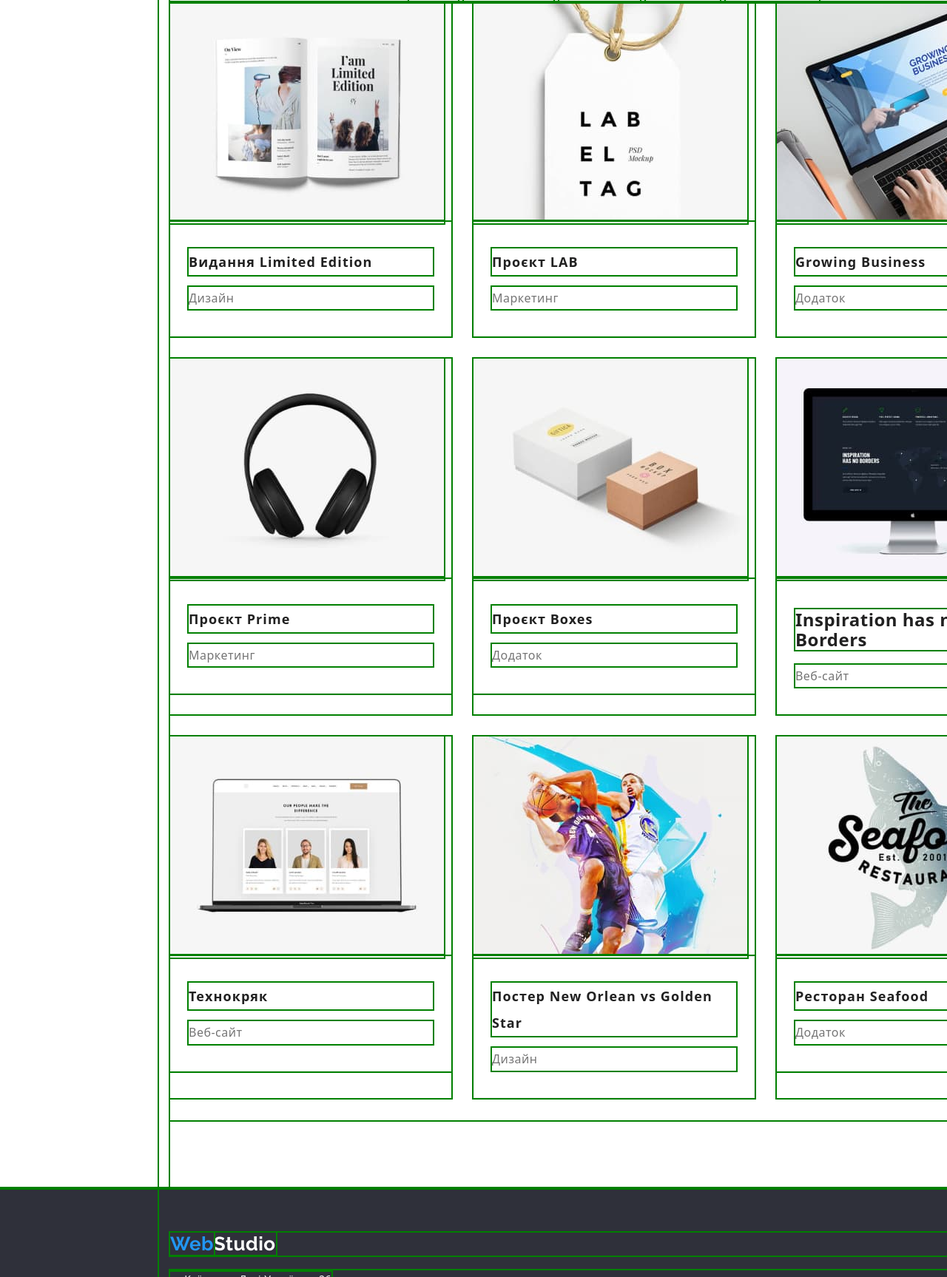
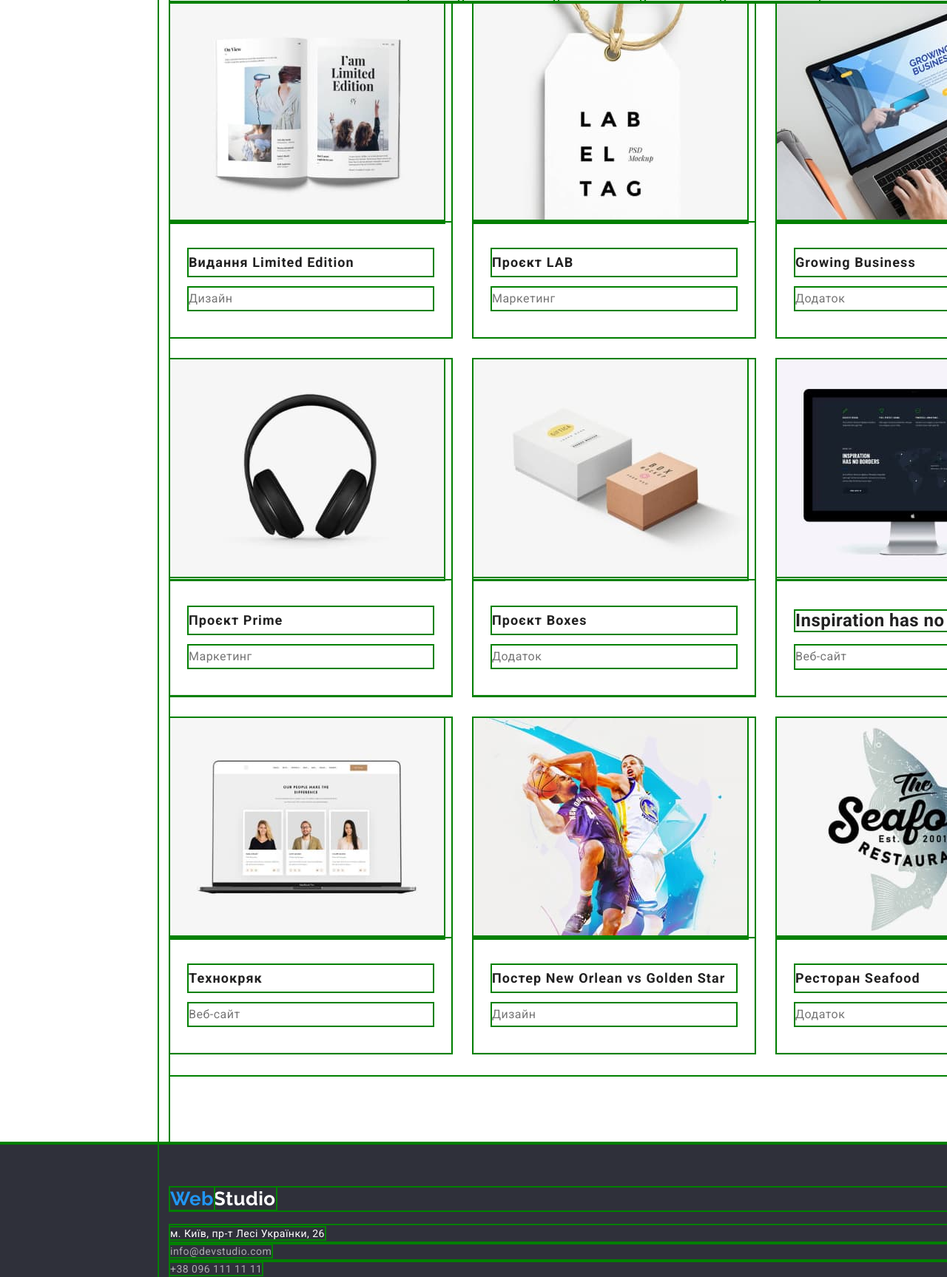
Before and after one commit to BohdanKozin/homework3, a plain HTML site: page portfolio.html in a window 1280 px wide. Shown: the part 261-1988 px from the top of the page at 74% size. Drawn offline with nearby package versions, Linux system fonts and the light colour scheme.

Commit message:
zminy normalaiz

```diff
--- a/index.html
+++ b/index.html
@@ -6,10 +6,11 @@
   <meta http-equiv="X-UA-Compatible" content="IE=edge" />
   <meta name="viewport" content="width=device-width, initial-scale=1.0" />
   <title>студія</title>
-  <link rel="stylesheet" href="styles/styles.css">
+
   <link rel="stylesheet" href="https://cdnjs.cloudflare.com/ajax/libs/modern-normalize/1.1.0/modern-normalize.min.css">
   <link href="https://fonts.googleapis.com/css2?family=Raleway:wght@700&family=Roboto:wght@400;500;700;900&display=swap"
     rel="stylesheet">
+  <link rel="stylesheet" href="styles/styles.css">
 </head>
 
 <body>
--- a/portfolio.html
+++ b/portfolio.html
@@ -6,12 +6,13 @@
     <meta http-equiv="X-UA-Compatible" content="IE=edge" />
     <meta name="viewport" content="width=device-width, initial-scale=1.0" />
     <title>студія</title>
-    <link rel="stylesheet" href="styles/styles.css">
+
     <link rel="stylesheet"
-        href="https://cdnjs.cloudflare.com/ajax/libs/modern-normalize/1.1.0/modern-normalize.min.css">
+        href="https://cdnjs.cloudflare.com/ajax/libs/modern-normalize/1.1.0/modern-normalize.min.css" />
     <link
         href="https://fonts.googleapis.com/css2?family=Raleway:wght@700&family=Roboto:wght@400;500;700;900&display=swap"
-        rel="stylesheet">
+        rel="stylesheet" />
+    <link rel="stylesheet" href="styles/styles.css" />
 </head>
 
 <body>
@@ -22,98 +23,114 @@
                 <a class="Logo logo-header" href="index.html"><span class="logospan">Web</span>Studio</a>
                 <nav>
                     <ul class="nav-list list">
-                        <li class="link"><a href="index.html" class="nav-knopky activ corrent">Студія</a></li>
-                        <li class="link"><a href="portfolio.html" class="nav-knopky ">Портфоліо</a></li>
-                        <li class="link"><a href="#" class="nav-knopky ">Контакти</a></li>
+                        <li class="link">
+                            <a href="index.html" class="nav-knopky activ corrent">Студія</a>
+                        </li>
+                        <li class="link">
+                            <a href="portfolio.html" class="nav-knopky">Портфоліо</a>
+                        </li>
+                        <li class="link"><a href="#" class="nav-knopky">Контакти</a></li>
                     </ul>
                 </nav>
                 <ul class="communication list kontakt-list">
-                    <li class="link"><a href="mailto:info@devstudio.com"
-                            class="communication communication-mail">info@devstudio.com</a></li>
-                    <li class="link"><a href="tel:+380961111111" class="communication communication-tel">+38 096 111 11
-                            11</a>
+                    <li class="link">
+                        <a href="mailto:info@devstudio.com"
+                            class="communication communication-mail">info@devstudio.com</a>
+                    </li>
+                    <li class="link">
+                        <a href="tel:+380961111111" class="communication communication-tel">+38 096 111 11 11</a>
                     </li>
                 </ul>
             </div>
         </div>
-
     </header>
 
     <!-- main  -->
     <main>
-
         <h1 class="title-galety list">Gallery</h1>
         <section class="conteiner">
             <div class="galeria">
                 <div class="battons">
                     <ul class="list btn-list">
-                        <li class="bnt-link"><button type="button" class="bnt-portfolio">Усі</button></li>
-                        <li class="bnt-link"><button type="button" class="bnt-portfolio">Веб-сайти</button></li>
-                        <li class="bnt-link"><button type="button" class="bnt-portfolio">Додатки</button></li>
-                        <li class="bnt-link"><button type="button" class="bnt-portfolio">Дизайн</button></li>
-                        <li class="bnt-link"><button type="button" class="bnt-portfolio">Маркетинг</button></li>
+                        <li class="bnt-link">
+                            <button type="button" class="bnt-portfolio">Усі</button>
+                        </li>
+                        <li class="bnt-link">
+                            <button type="button" class="bnt-portfolio">Веб-сайти</button>
+                        </li>
+                        <li class="bnt-link">
+                            <button type="button" class="bnt-portfolio">Додатки</button>
+                        </li>
+                        <li class="bnt-link">
+                            <button type="button" class="bnt-portfolio">Дизайн</button>
+                        </li>
+                        <li class="bnt-link">
+                            <button type="button" class="bnt-portfolio">Маркетинг</button>
+                        </li>
                     </ul>
                 </div>
                 <div>
                     <ul class="list list-portfolio">
-                        <li class="list-portfolio-icon"><a href="#"><img src="./images/macbok1.jpg" alt="Ноутбук"
-                                    width="370"></a>
+                        <li class="list-portfolio-icon">
+                            <a href="#"><img src="./images/macbok1.jpg" alt="Ноутбук" width="370" /></a>
                             <div class="portfolio-icon-text">
                                 <h2 class="title-portfolio">Технокряк</h2>
                                 <p class="text-portfolio">Веб-сайт</p>
                             </div>
                         </li>
-                        <li class="list-portfolio-icon"><a href="#"><img src="./images/basketbol2.jpg"
-                                    alt="Баскетболісти" width="370"></a>
+                        <li class="list-portfolio-icon">
+                            <a href="#"><img src="./images/basketbol2.jpg" alt="Баскетболісти" width="370" /></a>
                             <div class="portfolio-icon-text">
-                                <h2 class="title-portfolio">Постер New Orlean vs Golden Star</h2>
+                                <h2 class="title-portfolio">
+                                    Постер New Orlean vs Golden Star
+                                </h2>
                                 <p class="text-portfolio">Дизайн</p>
                             </div>
                         </li>
-                        <li class="list-portfolio-icon"><a href="#"><img src="./images/imege3.jpg"
-                                    alt="Малюнок з надписом" width="370"></a>
+                        <li class="list-portfolio-icon">
+                            <a href="#"><img src="./images/imege3.jpg" alt="Малюнок з надписом" width="370" /></a>
                             <div class="portfolio-icon-text">
                                 <h2 class="title-portfolio">Ресторан Seafood</h2>
                                 <p class="text-portfolio">Додаток</p>
                             </div>
                         </li>
-                        <li class="list-portfolio-icon"><a href="#"><img src="./images/naushnik4.jpg" alt="Навушники"
-                                    width="370"></a>
+                        <li class="list-portfolio-icon">
+                            <a href="#"><img src="./images/naushnik4.jpg" alt="Навушники" width="370" /></a>
                             <div class="portfolio-icon-text">
                                 <h2 class="title-portfolio">Проєкт Prime</h2>
                                 <p class="text-portfolio">Маркетинг</p>
                             </div>
                         </li>
-                        <li class="list-portfolio-icon"><a href="#"><img src="./images/box5.jpg" alt="Дві коробки"
-                                    width="370"></a>
+                        <li class="list-portfolio-icon">
+                            <a href="#"><img src="./images/box5.jpg" alt="Дві коробки" width="370" /></a>
                             <div class="portfolio-icon-text">
                                 <h2 class="title-portfolio">Проєкт Boxes</h2>
                                 <p class="text-portfolio">Додаток</p>
                             </div>
                         </li>
-                        <li class="list-portfolio-icon"><a href="#"><img src="./images/monitor6.jpg" alt="Монітор apple"
-                                    width="370"></a>
+                        <li class="list-portfolio-icon">
+                            <a href="#"><img src="./images/monitor6.jpg" alt="Монітор apple" width="370" /></a>
                             <div class="portfolio-icon-text">
                                 <h2>Inspiration has no Borders</h2>
                                 <p class="text-portfolio">Веб-сайт</p>
                             </div>
                         </li>
-                        <li class="list-portfolio-icon"><a href="#"><img src="./images/book7.jpg" alt="Книжка"
-                                    width="370"></a>
+                        <li class="list-portfolio-icon">
+                            <a href="#"><img src="./images/book7.jpg" alt="Книжка" width="370" /></a>
                             <div class="portfolio-icon-text">
                                 <h2 class="title-portfolio">Видання Limited Edition</h2>
                                 <p class="text-portfolio">Дизайн</p>
                             </div>
                         </li>
-                        <li class="list-portfolio-icon"><a href="#"><img src="./images/amulet8.jpg"
-                                    alt="Амулет з надписом" width="370"></a>
+                        <li class="list-portfolio-icon">
+                            <a href="#"><img src="./images/amulet8.jpg" alt="Амулет з надписом" width="370" /></a>
                             <div class="portfolio-icon-text">
                                 <h2 class="title-portfolio">Проєкт LAB</h2>
                                 <p class="text-portfolio">Маркетинг</p>
                             </div>
                         </li>
-                        <li class="list-portfolio-icon"><a href="#"><img src="./images/jobbuk9.jpg"
-                                    alt="Робота на ноутбукі" width="370"></a>
+                        <li class="list-portfolio-icon">
+                            <a href="#"><img src="./images/jobbuk9.jpg" alt="Робота на ноутбукі" width="370" /></a>
                             <div class="portfolio-icon-text">
                                 <h2 class="title-portfolio">Growing Business</h2>
                                 <p class="text-portfolio">Додаток</p>
@@ -123,14 +140,14 @@
                 </div>
             </div>
         </section>
-
     </main>
 
     <!-- footer -->
     <footer class="footer">
         <div class="conteiner conteiner-footer">
-            <div class="logo-wraper"><a class="Logo logospan-footer" href="index.html"><span
-                        class="logospan">Web</span>Studio</a></div>
+            <div class="logo-wraper">
+                <a class="Logo logospan-footer" href="index.html"><span class="logospan">Web</span>Studio</a>
+            </div>
 
             <address>
                 <ul class="address-list list">
@@ -143,7 +160,9 @@
                         <a href="mailto:info@devstudio.com" target="_blank"
                             class="communication-footer">info@devstudio.com</a>
                     </li>
-                    <li><a href="tel:+380961111111" class="communication-footer">+38 096 111 11 11</a></li>
+                    <li>
+                        <a href="tel:+380961111111" class="communication-footer">+38 096 111 11 11</a>
+                    </li>
                 </ul>
             </address>
         </div>
```
